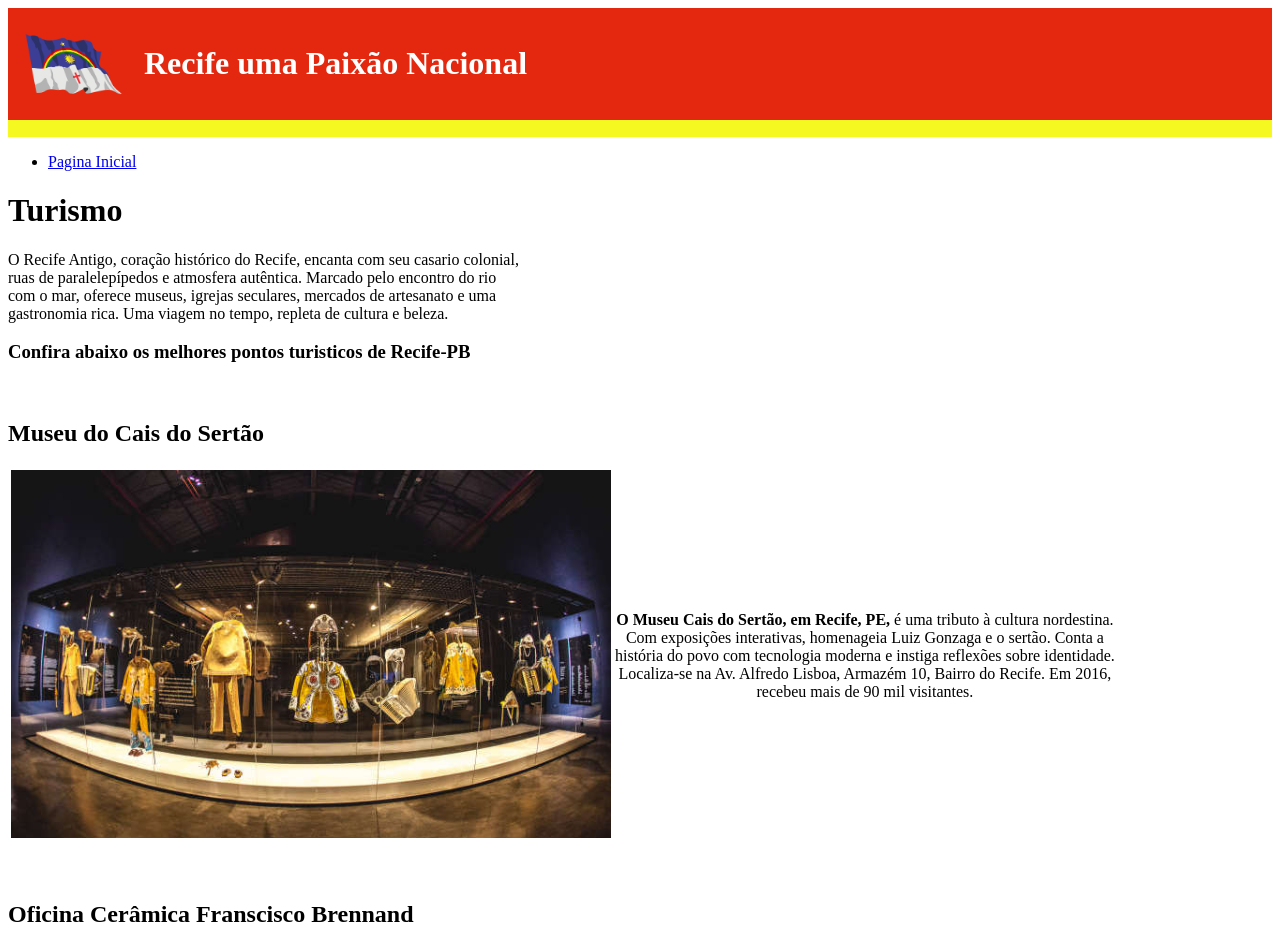
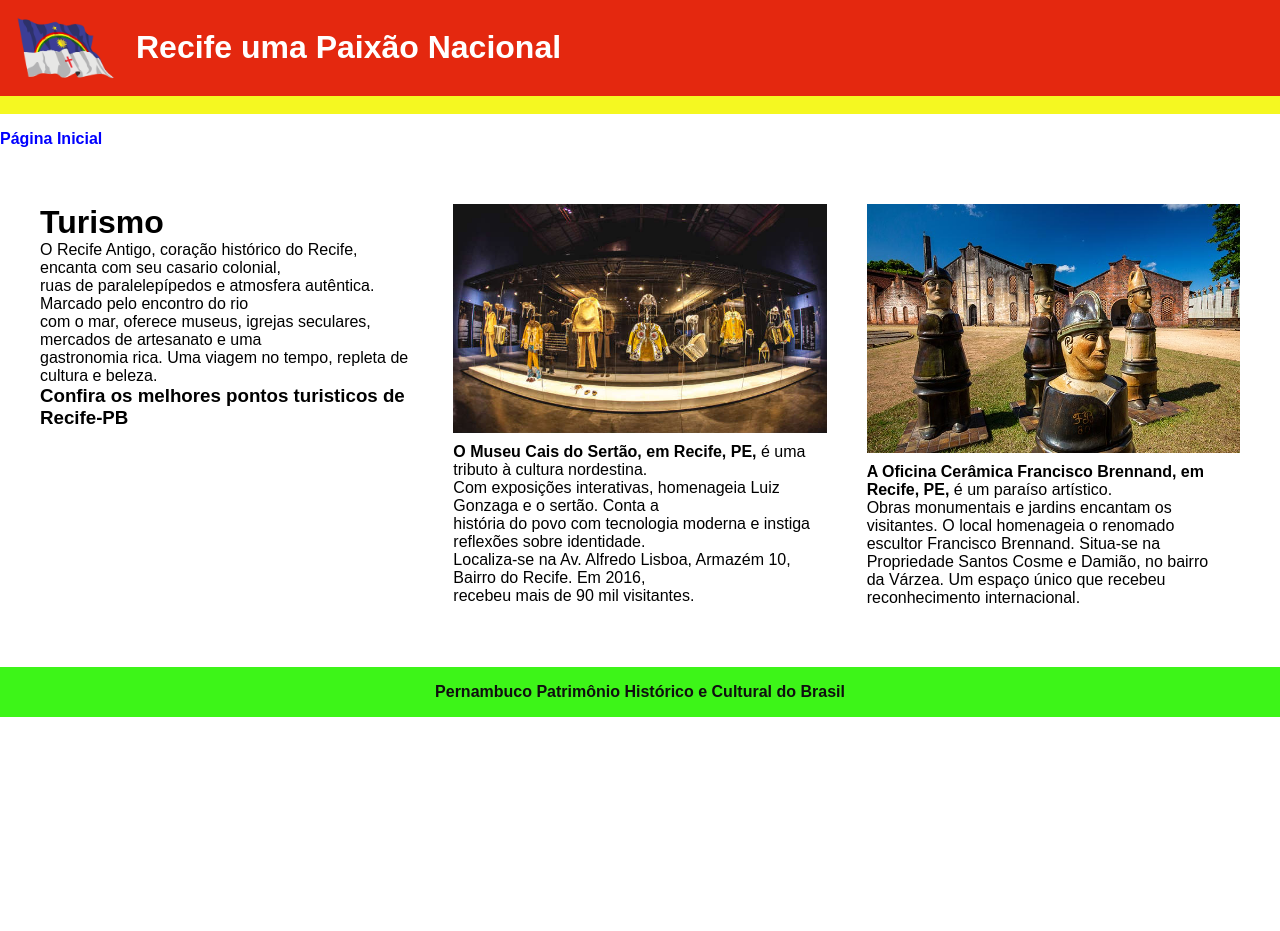
Before and after one commit to AdrianoFATEC/HTMLAtividade05-main, a plain HTML site: page turismo.html in a window 1280 px wide. Shown: the top 931 px of the page. After the commit the page ends 800 px from the top, so only its background shows below. Drawn offline with Linux system fonts and the light colour scheme.

Commit message:
Atividade HTML 5

```diff
--- /dev/null
+++ b/styles.css
@@ -0,0 +1,98 @@
+/* styles.css */
+
+body {
+    margin: 0;
+    font-family: Arial, sans-serif;
+}
+
+header {
+    display: flex;
+    align-items: center;
+    background-color: #e4280f;
+    color: white;
+    padding: 1rem;
+}
+
+header img {
+    max-width: 100px;
+    margin-right: 20px;
+}
+
+h1, h2, h3, p {
+    margin: 0;
+    padding: 0;
+}
+
+.dividir {
+    background-color: #f5f821;
+    height: 1px;
+}
+
+nav ul {
+    list-style: none;
+    padding: 0;
+}
+
+nav li {
+    display: inline;
+    margin-right: 15px;
+}
+
+nav a {
+    text-decoration: none;
+    color: black;
+    font-weight: bold;
+}
+
+.turismo {
+    display: flex;
+    justify-content: space-around;
+    padding: 20px;
+    flex-wrap: wrap;
+}
+
+.turismo-item {
+    flex: 1;
+    padding: 20px;
+    margin-bottom: 20px;
+}
+
+.turismo-conteudo {
+    display: flex;
+    flex-direction: column;
+}
+
+.turismo-item img {
+    max-width: 100%;
+    margin-bottom: 10px;
+}
+
+
+
+table {
+    width: 100%;
+    border-collapse: collapse;
+    margin-top: 20px;
+}
+
+table td {
+    vertical-align: top;
+    padding: 15px;
+    border: 1px solid #fbf8f8;
+}
+
+footer {
+    background-color: #3df518;
+    color: rgb(15, 15, 15);
+    text-align: center;
+    padding: 1rem;
+
+}
+
+.nav-link {
+    text-decoration: none;
+    color: blue;
+    font-weight: bold;
+    font-size: 16px;
+    transition: color 0.3s;
+}
--- a/turismo.html
+++ b/turismo.html
@@ -4,74 +4,60 @@
      <meta charset="UTF-8">
     <meta name="viewport" content="width=device-width, initial-scale=1.0">
     <title>Meu Nordeste</title>
+    <link rel="stylesheet" href="styles.css">
 </head>
 <body>
-    <header style="background-color: #e4280f; color: white; text-align: center; padding: 1rem; display: flex; align-items: center;">
-        <img src="img/Pernambuco_Waving_Flag_icon-01.svg.png" alt="Logo" style="max-width: 100px; margin-right: 20px;">
+    <header>
+        <img src="img/Pernambuco_Waving_Flag_icon-01.svg.png" alt="Logo">
         <h1>Recife uma Paixão Nacional</h1>
     </header>
+    <div
+    style="background-color: #f5f821; color: white; text-align: center; padding: 0.5rem; height: 1px;">
+    </div>
 
-    <div style="background-color: #f5f821; color: white; text-align: center; padding: 0.5rem; height: 1px;"></div>
+    <div class="dividir"></div>
 
     <nav>
+        <nav>
             <ul>
-            <li><a href="index.html" target="_blank"> Pagina Inicial </a></li>
+                <li><a href="index.html" class="nav-link" target="_blank"> Página Inicial </a></li>
             </ul>
         </nav>
 
-    <main>
-        <div>
+    </nav>
+
+    <main class="turismo">
+        <div class="turismo-item">
             <h1>Turismo</h1>
             <p>O Recife Antigo, coração histórico do Recife, encanta com seu casario colonial,<br>
                ruas de paralelepípedos e atmosfera autêntica. Marcado pelo encontro do rio<br>
                com o mar, oferece museus, igrejas seculares, mercados de artesanato e uma<br>
                gastronomia rica. Uma viagem no tempo, repleta de cultura e beleza.</p>
-            <h3><strong>Confira abaixo os melhores pontos turisticos de Recife-PB</strong></h3>
+            <h3><strong>Confira os melhores pontos turisticos de Recife-PB</strong></h3>
         </div>
-        <br>
 
-        <div>
-            <h2>Museu do Cais do Sertão</h2>
-            <table>
-                <tr>
-                    <td>
-                        <img src="img\museu-do-cais-sertao.jpg" style="width: 600px;">
-                    </td>
-                    <td>
-                        <center>
+        <div class="turismo-item">
+            <div class="turismo-conteudo">
+                <img src="img/museu-do-cais-sertao.jpg">
                 <p><strong>O Museu Cais do Sertão, em Recife, PE,</strong> é uma tributo à cultura nordestina.<br>
                    Com exposições interativas, homenageia Luiz Gonzaga e o sertão. Conta a<br>
                    história do povo com tecnologia moderna e instiga reflexões sobre identidade.<br>
                    Localiza-se na Av. Alfredo Lisboa, Armazém 10, Bairro do Recife. Em 2016,<br>
                    recebeu mais de 90 mil visitantes.</p>
-                        </center>
-                    </td>
-                </tr>
-            </table>
             </div>
-        <br>
-        <br>
+        </div>
 
-        <div>
-            <h2>Oficina Cerâmica Franscisco Brennand</h2>
-            <table>
-                <tr>
-                    <td>
-                        <img src="img/Of-Francisco-Brennand.jpg" style="width: 600px;">
-                    </td>
-                    <td>
-                        <center>
+        <div class="turismo-item">
+            <div class="turismo-conteudo">
+                <img src="img/Of-Francisco-Brennand.jpg">
                 <p><strong>A Oficina Cerâmica Francisco Brennand, em Recife, PE,</strong> é um paraíso artístico.<br>
                    Obras monumentais e jardins encantam os visitantes. O local homenageia o renomado <br>
                    escultor Francisco Brennand. Situa-se na Propriedade Santos Cosme e Damião, no bairro<br>
                    da Várzea. Um espaço único que recebeu reconhecimento internacional.</p>
-                        </center>
-                    </td>
-                </tr>
-            </table>
+            </div>
         </div>
     </main>
-    <footer style="background-color: #3df518; color: rgb(15, 15, 15); text-align: center; padding: 1rem;">
+    <footer>
         <p><strong>Pernambuco Patrimônio Histórico e Cultural do Brasil</strong></p>
     </footer>
 </body>
```
Also changed, not shown: index.html (+11 -6 lines). Lines whose indentation alone changed are shown as unchanged.
